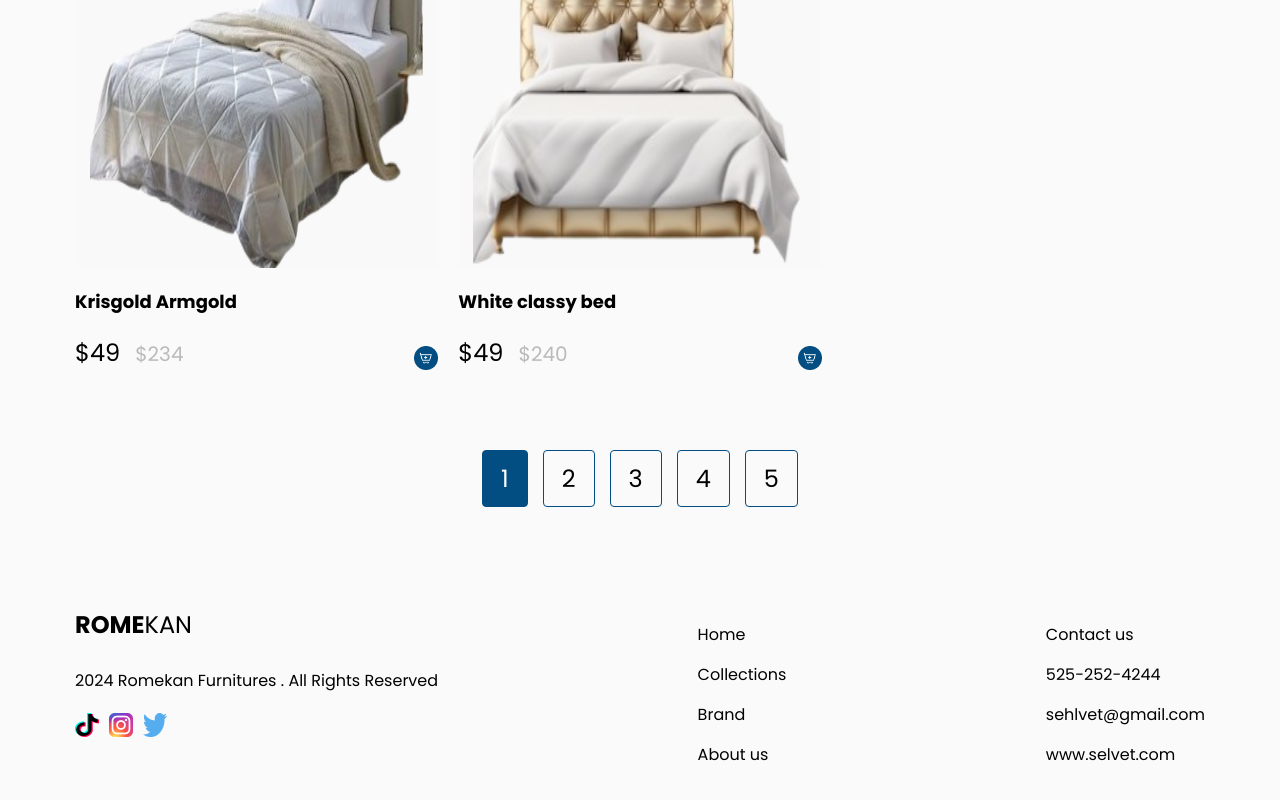
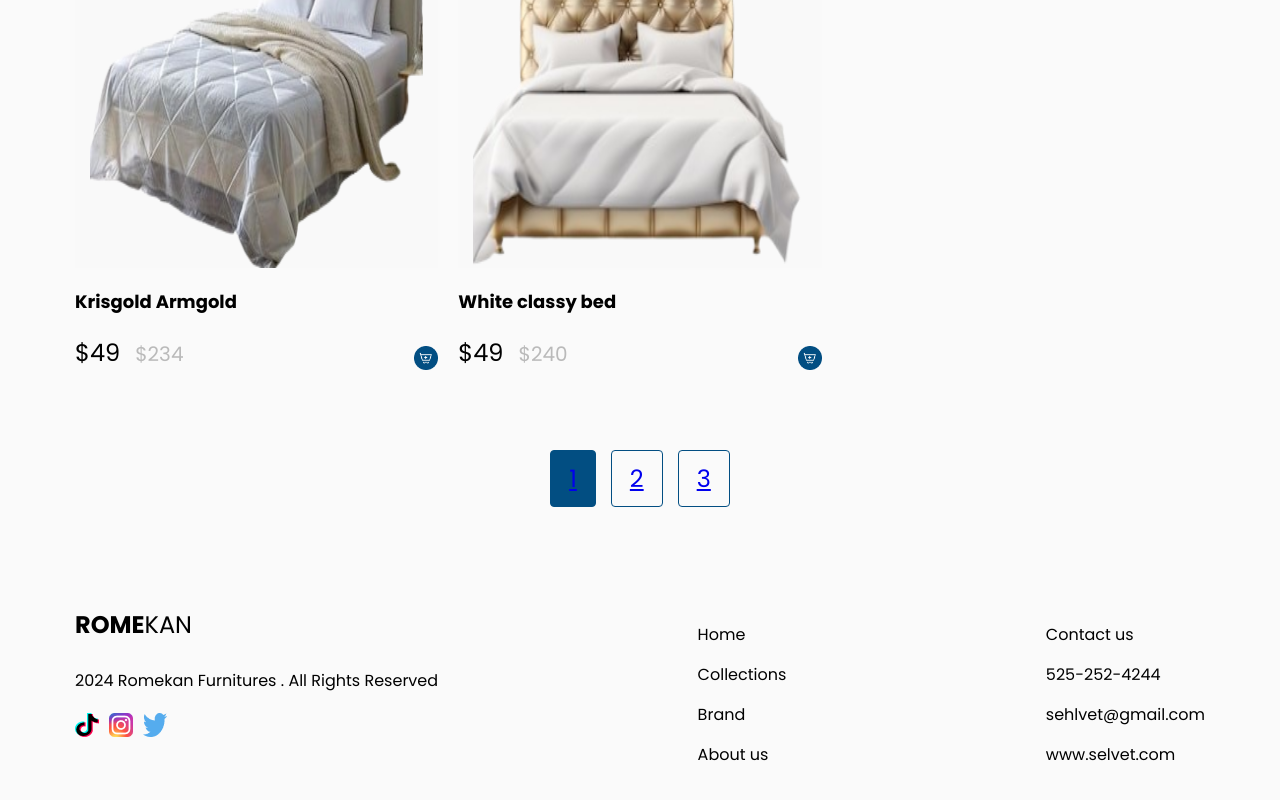
Before and after one commit to jubrealguy/shopping-app, a React (Create React App) app: page /bed in a window 1280 px wide. Shown: the part 1426-2226 px from the top of the page. Built offline with nearby package versions, Linux system fonts and the light colour scheme.

Commit message:
pagination

```diff
--- a/src/components/Chairs.js
+++ b/src/components/Chairs.js
@@ -1,5 +1,5 @@
 import React, { useContext, useState, useEffect } from 'react';
-import { Link } from 'react-router-dom';
+import { Link, useLocation } from 'react-router-dom';
 import add_cart from "../img/add_cart.png";
 import NumContext from './NumContext';
 
@@ -8,17 +8,14 @@ const Chairs = () => {
     const [data, setData] = useState([]);
     const [loading, setLoading] = useState(true);
     const [error, setError] = useState(null);
-
-  const addCart = (e, chair) => {
-    e.stopPropagation();
-    setNum(num + 1);
-    addItemToCart(chair);
-  };
+    const location = useLocation();
+    const searchParams = new URLSearchParams(location.search);
+    const page = parseInt(searchParams.get('page')) || 1;
 
     useEffect(() => {
         const fetchData = async () => {
             try {
-        const url = 'https://timbu-get-all-products.reavdev.workers.dev/?organization_id=9dc83d54958d4e28a313c2bd154b1379&reverse_sort=false&page=1&size=10&Appid=UBB2UMUP2FSHXH1&Apikey=0a067da6325d42b996d4c5be95eb034a20240713164907481886';
+                const url = `https://timbu-get-all-products.reavdev.workers.dev/?organization_id=9dc83d54958d4e28a313c2bd154b1379&reverse_sort=false&page=${page}&size=10&Appid=UBB2UMUP2FSHXH1&Apikey=0a067da6325d42b996d4c5be95eb034a20240713164907481886`;
                 const response = await fetch(url);
                 if (!response.ok) {
                     throw new Error('Network response was not ok');
@@ -33,7 +30,13 @@ const Chairs = () => {
         };
 
         fetchData();
-  }, []);
+    }, [page]);
+
+    const addCart = (e, chair) => {
+        e.stopPropagation();
+        setNum(num + 1);
+        addItemToCart(chair);
+    };
 
     if (loading) return <p>Loading...</p>;
     if (error) return <p>Error: {error.message}</p>;
@@ -47,8 +50,9 @@ const Chairs = () => {
                         <div key={chair.unique_id} className="card">
                             <Link
                                 to="/product"
-                state={{chair}}
-                className="card-link">
+                                state={{ chair }}
+                                className="card-link"
+                            >
                                 <img src={imageUrl} alt="" className="card-img" />
                                 <p className="card-title">{chair.name}</p>
                                 <div className="card-price">
@@ -65,7 +69,7 @@ const Chairs = () => {
                                 onClick={(e) => addCart(e, chair)}
                             />
                         </div>
-          )
+                    );
                 })}
             </div>
         </React.Fragment>
--- a/src/components/HomePage.js
+++ b/src/components/HomePage.js
@@ -1,29 +1,36 @@
-import { React } from "react";
+import React from "react";
 import Chairs from "./Chairs";
-import SectionNav from "./SectionNav"
+import SectionNav from "./SectionNav";
 import { Route, Routes } from 'react-router-dom';
-import Bed from "./Bed"
+import Bed from "./Bed";
+import { Link } from "react-router-dom";
 
 const HomePage = () => {
+    // Assuming 30 products and 10 products per page
+    const totalPages = Math.ceil(30 / 10); // Calculate total pages
+
+    // Generate pagination items
+    const paginationItems = [];
+    for (let i = 1; i <= totalPages; i++) {
+        paginationItems.push(<li key={i} className={`section__pages-${i}`}><Link to={`/?page=${i}`}>{i}</Link></li>);
+    }
+
     return (
         <div>
             <h3 className="header__text">Welcome to our furniture collection, where style meets comfort and quality</h3>
             <section className="section">
                 <SectionNav />
                 <Routes>
-                    <Route path="" element={<Chairs />} />
-                    <Route path="bed" element={<Bed />} />
+                    <Route path="/" element={<Chairs page={1} />} />
+                    <Route path="/bed" element={<Bed />} />
                 </Routes>
+                {/* Pagination */}
                 <ul className="section__pages">
-                    <li className="section__pages-1">1</li>
-                    <li>2</li>
-                    <li>3</li>
-                    <li>4</li>
-                    <li>5</li>
+                    {paginationItems}
                 </ul>
             </section>
         </div>
-    )
+    );
 }
 
-export default HomePage
+export default HomePage;
```
Lines whose indentation alone changed are shown as unchanged.
